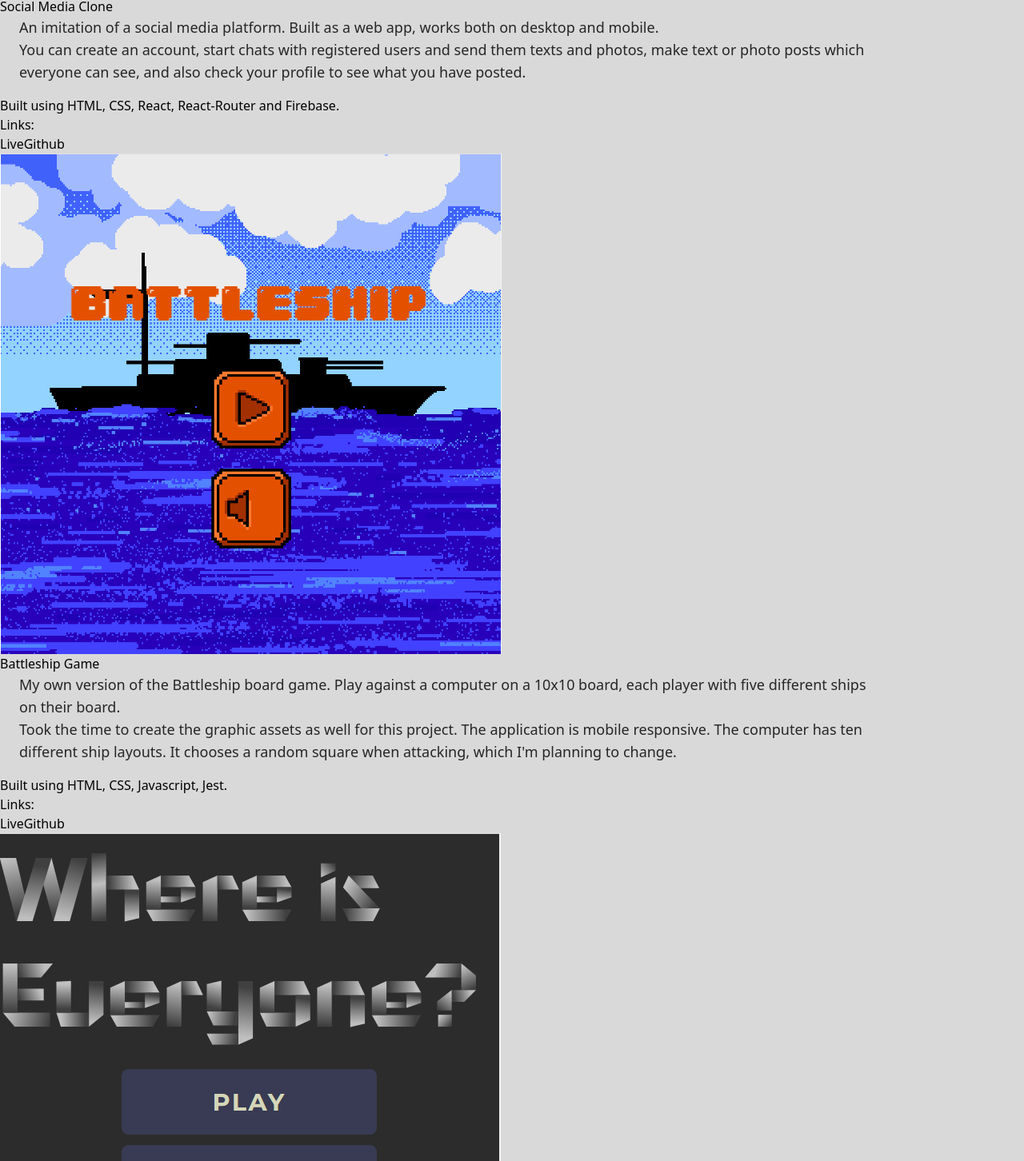
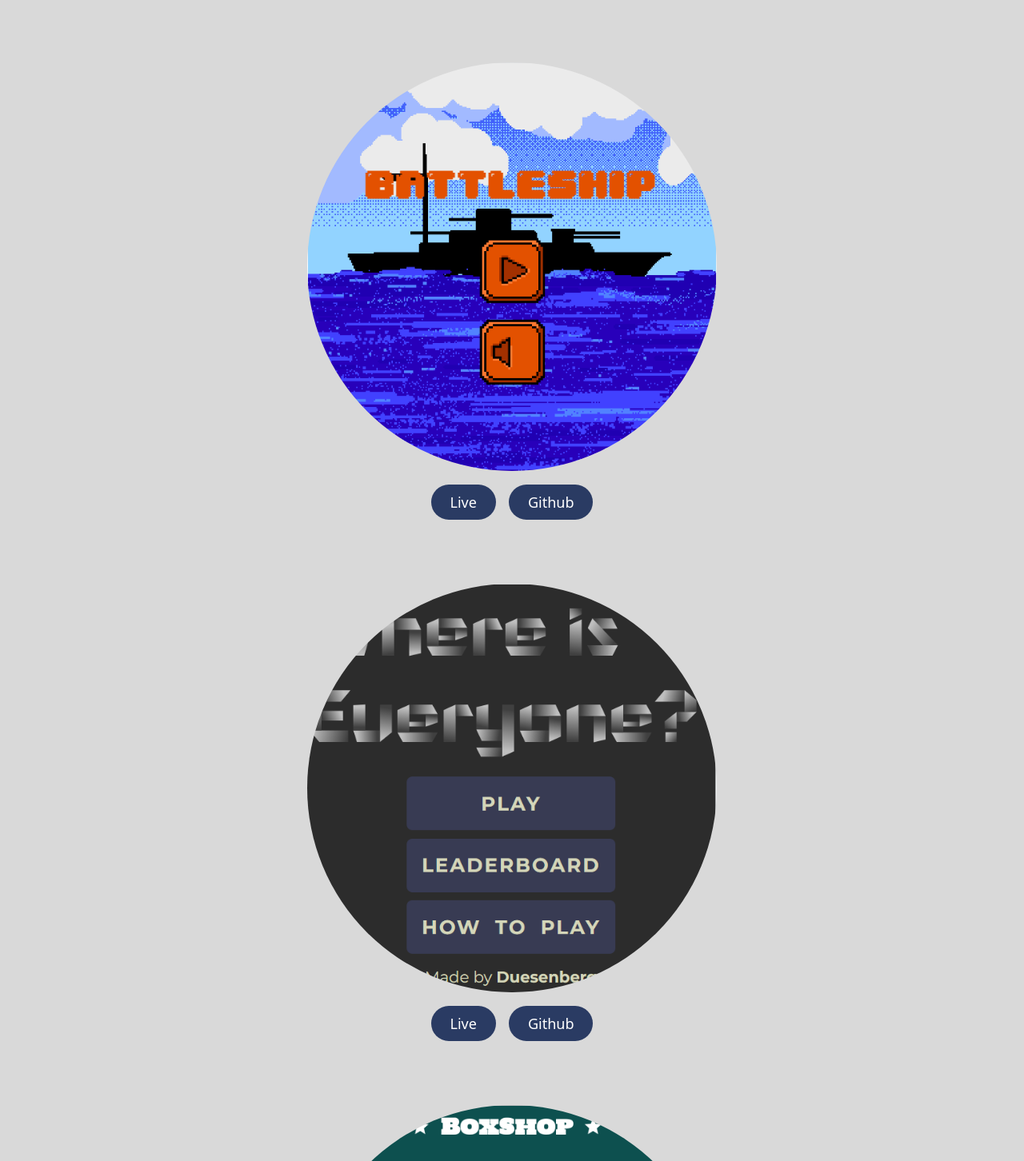
Before and after one commit to Duesenberg/personal-portfolio2, a React (Vite) app: page / in a window 1280 px wide. Shown: the part 1118-2570 px from the top of the page at 80% size. Built offline with nearby package versions, Linux system fonts and the light colour scheme.

Commit message:
set up projects section for smaller screens

```diff
--- a/src/assets/components/About.tsx
+++ b/src/assets/components/About.tsx
@@ -40,7 +40,7 @@ export default function About() {
           alt="image of a laptop" />
 
         {/* Description about me */}
-        <section className="flex flex-col md:self-center" aria-label="about me">
+        <section className="flex flex-col md:self-center mb-8" aria-label="about me">
           <h1 className="headerText">About Me</h1>
 
           <p className="text">
--- a/src/assets/components/MobileMenu.tsx
+++ b/src/assets/components/MobileMenu.tsx
@@ -47,6 +47,7 @@ export default function MobileMenu (props: Props) {
       {/* Mobile Menu */}
       <nav
         className={"mobile-menu absolute top-24 bottom-0 right-0 h-[calc(100vh-96px)] transition-all duration-1000 ease-in-out overflow-hidden flex flex-col justify-start " + (props.menuVisible ? "w-1/2" : "w-0")}>
+        <div className='z-20'>
           <h1
             className={'text-2xl font-bold text-textContrastLight text-end m-4 transition-all duration-1000 ' + (props.menuVisible ? "" : "opacity-0")}
             >Menu</h1>
@@ -78,8 +79,9 @@ export default function MobileMenu (props: Props) {
                 <img src={moonIcon} alt="switch to dark theme" aria-hidden
                   className={'w-10 h-10 transition-all duration-1000 ' + (props.menuVisible ? "opacity-90 invert" : "opacity-0" )} />}
           </button>
+        </div>
         {/* Mobile menu background */}
-        <span className='absolute -z-10 w-full h-full bg-backgroundContrastLight opacity-90' />
+        <span className='absolute z-10 w-full h-full bg-backgroundContrastLight opacity-90' />
       </nav>
     </div>
   )
--- a/src/assets/components/Projects.tsx
+++ b/src/assets/components/Projects.tsx
@@ -9,345 +9,314 @@ import toDoList from '../images/todo-list.png';
 export default function Projects() {
 
   return(
-    <section className="projects" aria-label="projects" id='projects'>
-      <h1 className="projects-title">Projects</h1>
+    <section aria-label="projects" id='projects'>
+      <h1 className="headerText">Projects</h1>
 
-      <div className="projects-wrapper">
+      <div
+        className="flex flex-col gap-20 items-center">
 
         <section className="project" aria-label="social media clone">
-          <div className="project-wrapper">
           <img
             src={socialMediaClone}
-              alt="preview of the project"
-              className="project-photo" />
+            alt="preview photo of the project"
+            className="projectPhoto" />
 
-            <div className="project-info">
-              <h2 className="title">
+          <div className="projectInfo">
+            <h2 className="projectTitle">
               Social Media Clone
             </h2>
 
-              <div className="info-wrapper">
-                <div className="text">
-                  <p>An imitation of a social media platform.
+            <div className="infoWrapper">
+              <div>
+                <p className='projectText'>
+                  An imitation of a social media platform.
                   Built as a web app, works both on desktop and mobile. </p>
-                  <p>You can create an account, start chats with registered
+                <p className='projectText'>
+                  You can create an account, start chats with registered
                   users and send them texts and photos, make text or photo
                   posts which everyone can see, and also check your profile
-                    to see what you have posted.
-                  </p>
+                  to see what you have posted.</p>
               </div>
 
-                <div className="tools-used">
+              <div className="toolsUsed">
                 <p>Built using HTML, CSS, React, React-Router and Firebase.</p>
               </div>
+            </div>
+          </div>
 
-                <div className="actions">
-                  <h2 className='links'>Links:</h2>
+          <div className="flex gap-4">
             <a
-                    className="live"
+              className="button"
               href='https://social-media-clone-a65ab.web.app/'
               target='_blank'
               rel='noreferrer'>Live</a>
             <a
-                    className="github"
+              className="button"
               href='https://github.com/Duesenberg/social-media-clone'
               target='_blank'
               rel='noreferrer'>Github</a>
           </div>
+        </section>
+
+        <section className="project" aria-label="battleship game">
+          <img
+            src={battleShipGame}
+            alt="preview photo of the project"
+            className="projectPhoto" />
+
+          <div className="projectInfo">
+            <h2 className="projectTitle">
+              Battleship Game
+            </h2>
+
+            <div className="infoWrapper">
+              <div>
+                <p className='projectText'>
+                  My own version of the Battleship board game. Play against
+                  a computer on a 10x10 board, each player with five different
+                  ships on their board. </p>
+                <p className='projectText'>
+                  Took the time to create the graphic assets as well for this project.
+                  The application is mobile responsive. The computer has
+                  ten different ship layouts. It chooses a random square when
+                  attacking, which I'm planning to change.</p>
+              </div>
+
+              <div className="toolsUsed">
+                <p>Built using HTML, CSS, Javascript, Jest.</p>
               </div>
             </div>
           </div>
-        </section>
 
-        <section className="project" aria-label="battleship game">
-          <div className="project-wrapper">
-            <img
-              src={battleShipGame}
-              alt="preview of the project"
-              className="project-photo" />
-
-            <div className="project-info">
-              <h2 className="title">
-                Battleship Game
-              </h2>
-
-              <div className="info-wrapper">
-                <div className="text">
-                  <p>
-                    My own version of the Battleship board game. Play against
-                    a computer on a 10x10 board, each player with five different
-                    ships on their board.
-                  </p>
-                  <p>
-                    Took the time to create the graphic assets as well for this project.
-                    The application is mobile responsive. The computer has
-                    ten different ship layouts. It chooses a random square when
-                    attacking, which I'm planning to change.
-                  </p>
-                </div>
-
-                <div className="tools-used">
-                  <p>Built using HTML, CSS, Javascript, Jest.</p>
-                </div>
-
-                <div className="actions">
-                  <h2 className='links'>Links:</h2>
+          <div className="flex gap-4">
             <a
-                    className="live"
+              className="button"
               href='https://duesenberg.github.io/battleship-game/'
               target='_blank'
               rel='noreferrer'>Live</a>
             <a
-                    className="github"
+              className="button"
               href='https://github.com/Duesenberg/battleship-game'
               target='_blank'
               rel='noreferrer'>Github</a>
           </div>
+        </section>
+
+        <section className="project" aria-label="photo tagging game">
+          <img
+            src={taggingGame}
+            alt="preview photo of the project"
+            className="projectPhoto" />
+
+          <div className="projectInfo">
+            <h2 className="projectTitle">
+              Photo Tagging Game
+            </h2>
+
+            <div className="infoWrapper">
+              <div>
+                <p className='projectText'>
+                  A browser game where you need to find five different characters
+                  on the photo, similar to the popular "Where's Waldo" game.
+                  At the end, you can submit the time it took you to find all
+                  the characters and it will show on the leaderboard. </p>
+                <p className='projectText'>
+                  Because of the large size of the photo, I thought the application
+                  wouldn't really work for mobile so I didn't make it mobile responsive.</p>
+              </div>
+
+              <div className="toolsUsed">
+                <p>Built using HTML, CSS, React, Firebase.</p>
               </div>
             </div>
           </div>
-        </section>
 
-        <section className="project" aria-label="photo tagging game">
-          <div className="project-wrapper">
-            <img
-              src={taggingGame}
-              alt="preview of the project"
-              className="project-photo" />
-
-            <div className="project-info">
-              <h2 className="title">
-                Photo Tagging Game
-              </h2>
-
-              <div className="info-wrapper">
-                <div className="text">
-                  <p>
-                    A browser game where you need to find five different characters
-                    on the photo, similar to the popular "Where's Waldo" game.
-                    At the end, you can submit the time it took you to find all
-                    the characters and it will show on the leaderboard.
-                  </p>
-                  <p>
-                    Because of the large size of the photo, I thought the application
-                    wouldn't really work for mobile so I didn't make it mobile responsive.
-                  </p>
-                </div>
-
-                <div className="tools-used">
-                  <p>Built using HTML, CSS, React, Firebase.</p>
-                </div>
-
-                <div className="actions">
-                  <h2 className='links'>Links:</h2>
+          <div className="flex gap-4">
             <a
-                    className="live"
+              className="button"
               href='https://photo-tagging-app-b3302.web.app/'
               target='_blank'
               rel='noreferrer'>Live</a>
             <a
-                    className="github"
+              className="button"
               href='https://github.com/Duesenberg/photo-tagging-app'
               target='_blank'
               rel='noreferrer'>Github</a>
           </div>
-              </div>
-            </div>
-          </div>
         </section>
 
         <section className="project" aria-label="online shop mock-up">
-          <div className="project-wrapper">
           <img
             src={onlineShop}
-              alt="preview of the project"
-              className="project-photo" />
+            alt="preview photo of the project"
+            className="projectPhoto" />
 
-            <div className="project-info">
-              <h2 className="title">
+          <div className="projectInfo">
+            <h2 className="projectTitle">
               Online Shop Mock-up
             </h2>
 
-              <div className="info-wrapper">
-                <div className="text">
-                  <p>
+            <div className="infoWrapper">
+              <div>
+                <p className='projectText'>
                   A mock-up website for an online store. It consists
                   of four sections: a home, about us, store page and a shopping
                   cart page to which you can add or remove items from. The total
                   price of all items is calculated in the checkout section of
-                    the cart page.
-                  </p>
-                  <p>
+                  the cart page. </p>
+                <p className='projectText'>
                   Responsive for multiple screen sizes
                   including mobile devices. Used Material UI library for
-                    several components in this project.
-                  </p>
+                  several components in this project.</p>
               </div>
 
-                <div className="tools-used">
+              <div className="toolsUsed">
                 <p>Built using HTML, CSS, React, Jest.</p>
               </div>
+            </div>
+          </div>
 
-                <div className="actions">
-                  <h2 className='links'>Links:</h2>
+          <div className="flex gap-4">
             <a
-                    className="live"
+              className="button"
               href='https://duesenberg.github.io/shopping-cart/'
               target='_blank'
               rel='noreferrer'>Live</a>
             <a
-                    className="github"
+              className="button"
               href='https://github.com/Duesenberg/shopping-cart'
               target='_blank'
               rel='noreferrer'>Github</a>
           </div>
-              </div>
-            </div>
-          </div>
         </section>
 
         <section className="project" aria-label="memory card game">
-          <div className="project-wrapper">
           <img
             src={memoryCardGame}
-              alt="preview of the project"
-              className="project-photo" />
+            alt="preview photo of the project"
+            className="projectPhoto" />
 
-            <div className="project-info">
-              <h2 className="title">
+          <div className="projectInfo">
+            <h2 className="projectTitle">
               Memory Card Game
             </h2>
 
-              <div className="info-wrapper">
-                <div className="text">
-                  <p>
+            <div className="infoWrapper">
+              <div>
+                <p className='projectText'>
                   A game where the goal is to click on each card once. After
                   each click, the cards are shuffled. If you click on the same
                   card twice, the game is over. There are three difficulties,
                   where you need to memorize larger numbers as the difficulty
-                    increases.
-                  </p>
-                  <p>
+                  increases. </p>
+                <p className='projectText'>
                   I've used the Material UI library for all the components in this
-                    project. The application is desktop, tablet and mobile responsive.
-                  </p>
+                  project. The application is desktop, tablet and mobile responsive.</p>
               </div>
 
-                <div className="tools-used">
+              <div className="toolsUsed">
                 <p>Built using HTML, CSS, React.</p>
               </div>
+            </div>
+          </div>
 
-                <div className="actions">
-                  <h2 className='links'>Links:</h2>
+          <div className="flex gap-4">
             <a
-                    className="live"
+              className="button"
               href='https://duesenberg.github.io/memory-card-game/'
               target='_blank'
               rel='noreferrer'>Live</a>
             <a
-                    className="github"
+              className="button"
               href='https://github.com/Duesenberg/memory-card-game'
               target='_blank'
               rel='noreferrer'>Github</a>
           </div>
+        </section>
+
+        <section className="project" aria-label="cv application generator">
+          <img
+            src={cvGenerator}
+            alt="preview photo of the project"
+            className="projectPhoto" />
+
+          <div className="projectInfo">
+            <h2 className="projectTitle">
+              CV Application Generator
+            </h2>
+
+            <div className="infoWrapper">
+              <div>
+                <p className='projectText'>
+                  An application for generating resumes. Allows the user to enter
+                  their personal information, education, work experience, skills
+                  and projects they have worked on. </p>
+                <p className='projectText'>
+                  Any created applications can be saved to the browser's local
+                  storage and loaded after the page reloads.
+                  The application can be printed as a PDF document.</p>
+              </div>
+
+              <div className="toolsUsed">
+                <p>Built using HTML, CSS, React.</p>
               </div>
             </div>
           </div>
-        </section>
 
-        <section className="project" aria-label="cv application generator">
-          <div className="project-wrapper">
-            <img
-              src={cvGenerator}
-              alt="preview of the project"
-              className="project-photo" />
-
-            <div className="project-info">
-              <h2 className="title">
-                CV Application Generator
-              </h2>
-
-              <div className="info-wrapper">
-                <div className="text">
-                  <p>
-                    An application for generating resumes. Allows the user to enter
-                    their personal information, education, work experience, skills
-                    and projects they have worked on.
-                  </p>
-                  <p>
-                  Any created applications can be saved to the browser's local
-                  storage and loaded after the page reloads.
-                  The application can be printed as a PDF document.
-                  </p>
-                </div>
-
-                <div className="tools-used">
-                  <p>Built using HTML, CSS, React.</p>
-                </div>
-
-                <div className="actions">
-                  <h2 className='links'>Links:</h2>
+          <div className="flex gap-4">
             <a
-                    className="live"
+              className="button"
               href='https://duesenberg.github.io/cv-application/'
               target='_blank'
               rel='noreferrer'>Live</a>
             <a
-                    className="github"
+              className="button"
               href='https://github.com/Duesenberg/cv-application'
               target='_blank'
               rel='noreferrer'>Github</a>
           </div>
+        </section>
+
+        <section className="project" aria-label="to-do list generator">
+          <img
+            src={toDoList}
+            alt="preview photo of the project"
+            className="projectPhoto" />
+
+          <div className="projectInfo">
+            <h2 className="projectTitle">
+              To-Do List Generator
+            </h2>
+
+            <div className="infoWrapper">
+              <div>
+                <p className='projectText'>
+                  An application in which you can create your own To-Do lists.
+                  You can add or remove tasks, mark them as completed, add a
+                  description for your project, change the project priority and
+                  due date.</p>
+                <p className='projectText'>
+                  All of your projects can be saved and loaded from your
+                  browser's local storage.</p>
+              </div>
+
+              <div className="toolsUsed">
+                <p>Built using HTML, CSS, Javascript.</p>
               </div>
             </div>
           </div>
-        </section>
 
-        <section className="project" aria-label="to-do list generator">
-          <div className="project-wrapper">
-            <img
-              src={toDoList}
-              alt="preview of the project"
-              className="project-photo" />
-
-            <div className="project-info">
-              <h2 className="title">
-                To-Do List Generator
-              </h2>
-
-              <div className="info-wrapper">
-                <div className="text">
-                  <p>
-                    An application in which you can create your own To-Do lists.
-                    You can add or remove tasks, mark them as completed, add a
-                    description for your project, change the project priority and
-                    due date.
-                  </p>
-                  <p>
-                    All of your projects can be saved and loaded from your
-                    browser's local storage.
-                  </p>
-                </div>
-
-                <div className="tools-used">
-                  <p>Built using HTML, CSS, Javascript.</p>
-                </div>
-
-                <div className="actions">
-                  <h2 className='links'>Links:</h2>
+          <div className="flex gap-4">
             <a
-                    className="live"
+              className="button"
               href='https://duesenberg.github.io/todo-list/'
               target='_blank'
               rel='noreferrer'>Live</a>
             <a
-                    className="github"
+              className="button"
               href='https://github.com/Duesenberg/todo-list'
               target='_blank'
               rel='noreferrer'>Github</a>
-                </div>
-              </div>
-            </div>
           </div>
         </section>
       </div>
--- a/src/index.css
+++ b/src/index.css
@@ -34,6 +34,45 @@
   @apply w-1/6 h-auto opacity-50 transition-all duration-1000 ease-in-out dark:invert animate-fadeInOut md:w-12 md:m-2
 }
 
+/* Style for each project section */
+.project {
+  @apply relative w-4/5 max-w-lg flex flex-col gap-4 items-center
+}
+
+/* Project photos */
+.projectPhoto {
+  @apply absolute z-0 top-0 left-0 rounded-full transition-opacity duration-1000 ease-in-out
+}
+
+/* Project info div */
+.projectInfo {
+  @apply z-0 opacity-0 rounded-br50 hover:opacity-100 hover:rounded-none overflow-hidden flex flex-col items-center justify-center gap-2 sm:gap-4 h-4/5vw max-h-hlg shadow-md bg-backgroundSecondaryLight dark:bg-backgroundSecondaryDark transition-all duration-1000 ease-in-out
+}
+
+/* Info wrapper */
+.infoWrapper {
+  @apply flex flex-col gap-1 sm:gap-2
+}
+
+/* Title of a project card */
+.projectTitle {
+  @apply mx-6 text-lg sm:text-xl font-bold text-textPrimaryLight dark:text-textPrimaryDark transition-colors duration-1000 ease-in-out
+}
+
+/* Text of a project card */
+.projectText {
+  @apply w-5/6 mx-6 mb-1 sm:mb-2 text-sm sm:text-base text-justify text-textSecondaryLight dark:text-textSecondaryDark transition-colors duration-1000 ease-in-out
+}
+
+/* Tools used text */
+.toolsUsed {
+  @apply w-5/6 mx-6 mb-2 text-sm sm:text-base text-justify italic text-textSecondaryLight dark:text-textSecondaryDark transition-colors duration-1000 ease-in-out
+}
+
+.button {
+  @apply rounded-full px-6 py-2 text-lg text-textContrastLight bg-accentPrimaryLight hover:bg-accentSecondaryLight dark:bg-accentPrimaryDark dark:hover:bg-accentSecondaryDark transition-colors duration-1000 ease-in-out
+}
+
 /* Styles for scrollbar */
 /* width */
 ::-webkit-scrollbar {
```
Also changed, not shown: tailwind.config.js (+9 -2 lines). Lines whose indentation alone changed are shown as unchanged.
